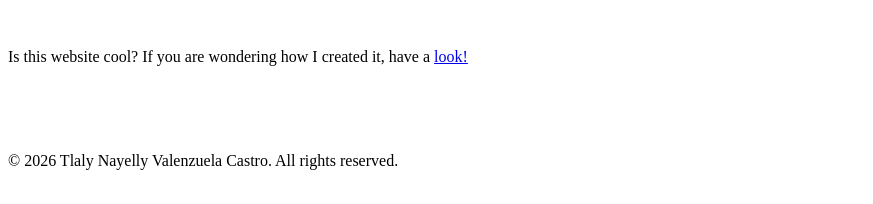
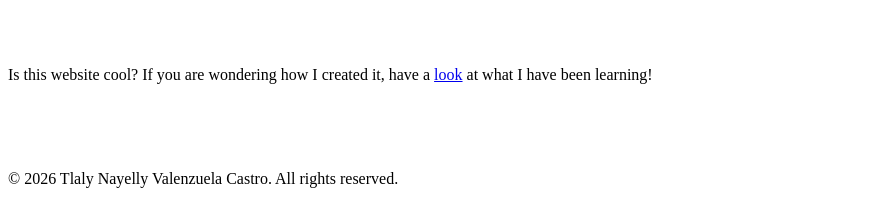
Before and after one commit to vale0161/vale0161.github.io, a plain HTML site: page index.html in a window 1280 px wide. Shown: the part 1453-1657 px from the top of the page, without its empty margins (0-873 px from the left). Drawn offline with Linux system fonts and the light colour scheme.

Commit message:
Adds a index.html to the project

```diff
--- a/index.html
+++ b/index.html
@@ -1,7 +1,7 @@
 <!DOCTYPE html>
 <html lang="en">
+    <header>
         <meta charset="UTF-8">
-     <header>
         <title>Tlaly Nayelly Valenzuela Castro</title>
     </header>
     <body>
@@ -9,6 +9,7 @@
             <hr>
             <br>
                 <img src=" images/me.jpg" alt=" This is me when I was small!" width="300" height="400" title=" Little me!">
+                <br><br>
                 <h2>About Me</h2>
             <p> Hello! I am a student at Algonquin College, located in Ottawa,Ontario, Canada.
         Currently I am 24 years young! Not that old, huh? My birthday was last week, on the 21<sup>st</sup> and it was unplanned and fun.
@@ -40,7 +41,7 @@
         </blockquote>
         <br><br>
 
-        <p> Is this website cool? If you are wondering how I created it, have a <a href=" WORD">look!</a></p>
+        <p> Is this website cool? If you are wondering how I created it, have a <a href=" WORD">look</a> at what I have been learning!</p>
         <br><br><br>
 
         <footer>
```
Lines whose indentation alone changed are shown as unchanged.
